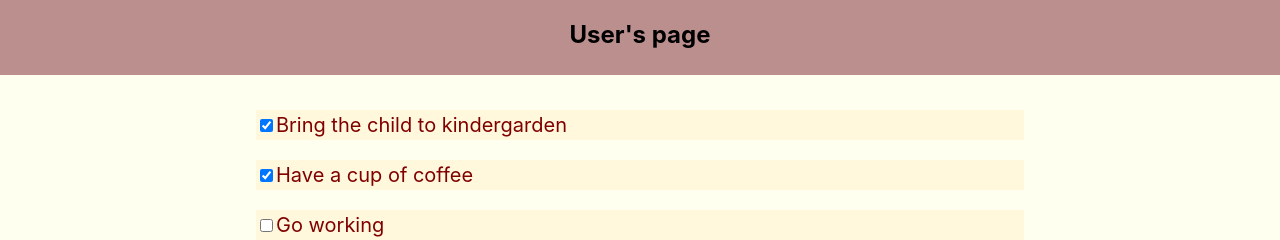
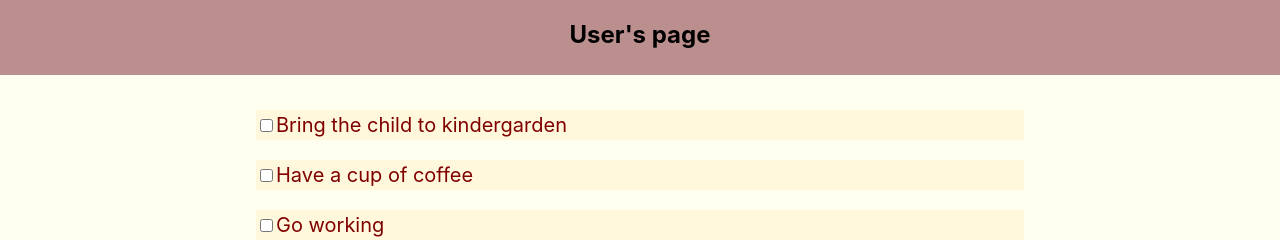
Before and after one commit to t-anpilov/Todos, a React (Create React App) app: page / in a window 1280 px wide. Shown: the top 240 px of the page. Built offline with nearby package versions, Linux system fonts and the light colour scheme.

Commit message:
little working todo!

```diff
--- a/src/ToDoItem.js
+++ b/src/ToDoItem.js
@@ -1,39 +1,24 @@
-import React, {Component} from 'react';
+import React from 'react';
 
-class ToDoItem extends Component {
-    constructor(props){
-        super(props)
-        this.state = {
-            styles: {backgroundColor: '#FFF8DC'}
-        }
-        this.handleOver = this.handleOver.bind(this);
-        this.handleOut = this.handleOut.bind(this);
+function ToDoItem(props) {
+
+    const newStyle = {
+        backgroundColor: '#BC8F8F'
     }
-
-    handleOver() {
-        this.setState({styles: {backgroundColor: '#BC8F8F'}});
-    }
-    handleOut() {
-        this.setState({styles: {backgroundColor: '#FFF8DC'}});
-    }
-
-    render() {
         return (
             <div className="list_row">
                 <p
-                    onMouseOver={this.handleOver}
-                    style={this.state.styles}
-                    onMouseOut={this.handleOut}
-                    onDoubleClick={() => this.props.handleDClick(this.props.item.id)}
+                    style={props.item.completed ? newStyle: null}
+                    onDoubleClick={() => props.handleDClick(props.item.id)}
                 >
                     <input type="checkbox"
-                        checked={this.props.item.completed}
-                        onChange={() => this.props.handleChange(this.props.item.id)} />
-                    {this.props.item.text}
+                        checked={props.item.completed}
+                        onChange={() => props.handleChange(props.item.id)} />
+                    {props.item.text}
                 </p>
             </div>
         )
-    }
+
 }
 
 export default ToDoItem
--- a/src/todosData.js
+++ b/src/todosData.js
@@ -2,12 +2,12 @@ const todosData = [
     {
         id: 1,
         text: "Bring the child to kindergarden",
-        completed: true
+        completed: false
     },
     {
         id: 2,
         text: "Have a cup of coffee",
-        completed: true
+        completed: false
     },
     {
         id: 3,
```
